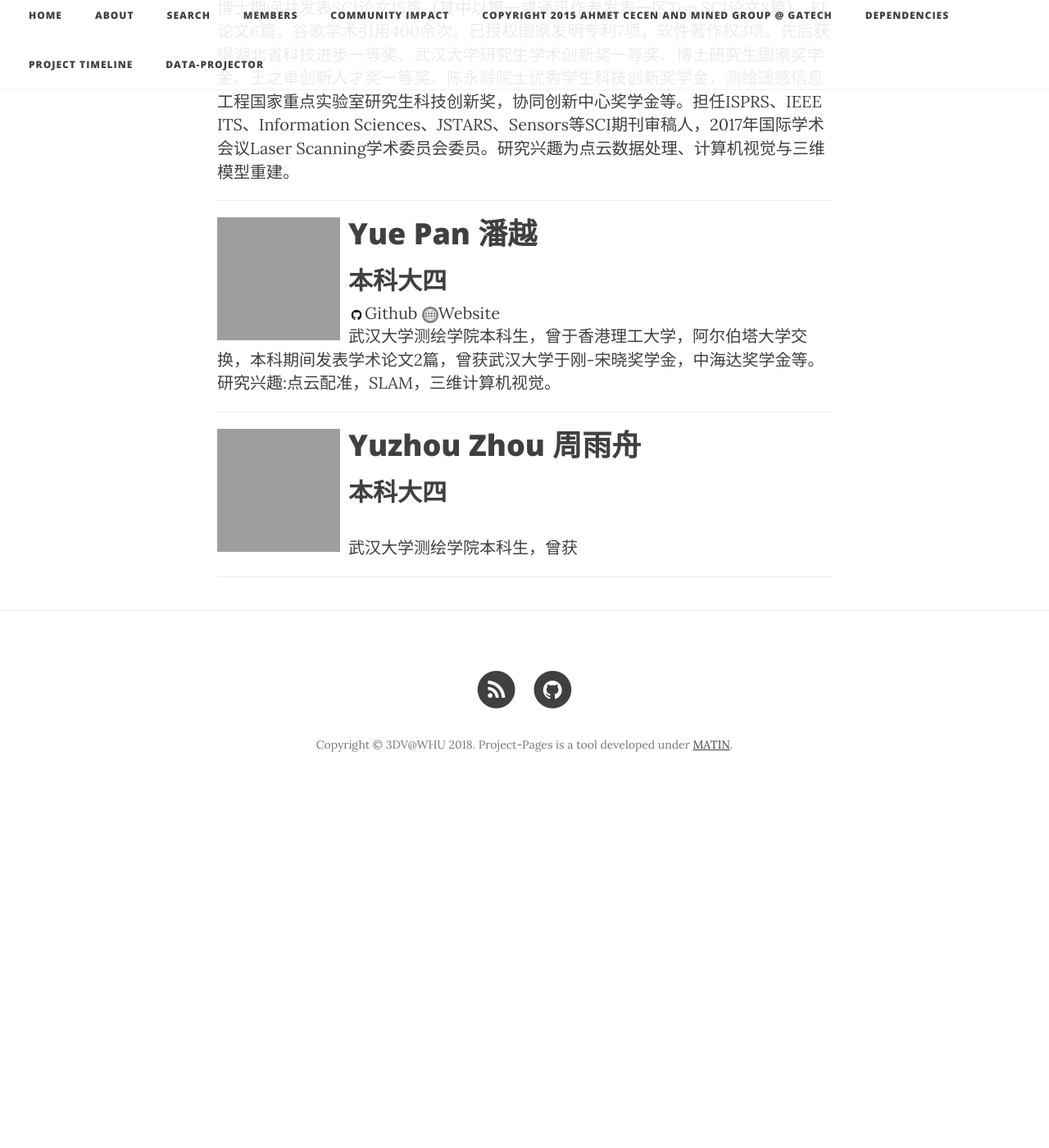
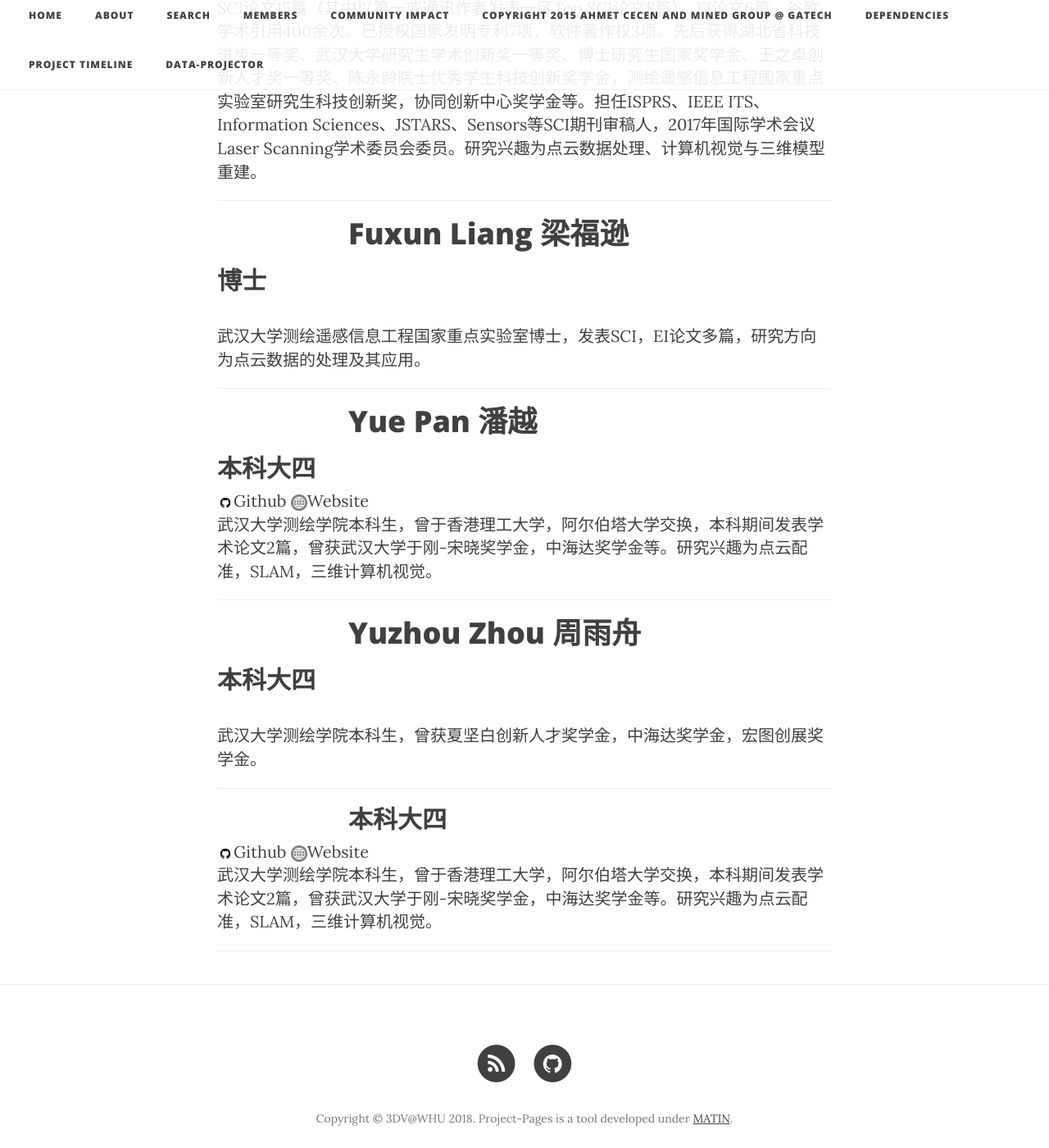
Before and after one commit to 3dvwhu/3dvwhu.github.io, a Jekyll site: the page built from members.html, in a window 1280 px wide and 1400 px high, scrolled down 552 px. Shown: the whole window at 82% size. Built offline with Jekyll 4.4.1, drawn with Linux system fonts in a browser that asks for light colours; nearby versions of some CDN libraries; before the commit the page ends 1536 px from its top, so only the background shows below that; grey boxes are pictures that could not be loaded.

Commit message:
Update members.yml

```diff
--- a/_data/members.yml
+++ b/_data/members.yml
@@ -2,21 +2,36 @@
 
 - name: Zhen Dong 董震
   role: 博士后
-  img: https://avatars1.githubusercontent.com/u/7231251?v=3&s=460
   gplus: https://plus.google.com/+AhmetCecen-GPlus
   bio: 武汉大学测绘遥感信息工程国家重点实验室博士后，美国卡内基梅隆大学机器人研究所联合培养博士研究生，2018年博士后创新人才支持计划获得者。博士期间共发表SCI论文15篇（其中以第一或通讯作者发表一区Top SCI论文8篇）、EI论文6篇，谷歌学术引用400余次。已授权国家发明专利7项，软件著作权3项。先后获得湖北省科技进步一等奖、武汉大学研究生学术创新奖一等奖、博士研究生国家奖学金、王之卓创新人才奖一等奖、陈永龄院士优秀学生科技创新奖学金，测绘遥感信息工程国家重点实验室研究生科技创新奖，协同创新中心奖学金等。担任ISPRS、IEEE ITS、Information Sciences、JSTARS、Sensors等SCI期刊审稿人，2017年国际学术会议Laser Scanning学术委员会委员。研究兴趣为点云数据处理、计算机视觉与三维模型重建。
   visible: true
 
+- name: Fuxun Liang 梁福逊
+  role: 博士
+  bio:  武汉大学测绘遥感信息工程国家重点实验室博士，发表SCI，EI论文多篇，研究方向为点云数据的处理及其应用。
+  visible: true
+
 - name: Yue Pan 潘越
   role: 本科大四
-  img: https://avatars0.githubusercontent.com/u/11926298?v=3&s=460
   github: YuePanEdward
-  bio: 武汉大学测绘学院本科生，曾于香港理工大学，阿尔伯塔大学交换，本科期间发表学术论文2篇，曾获武汉大学于刚-宋晓奖学金，中海达奖学金等。研究兴趣:点云配准，SLAM，三维计算机视觉。
+  bio: 武汉大学测绘学院本科生，曾于香港理工大学，阿尔伯塔大学交换，本科期间发表学术论文2篇，曾获武汉大学于刚-宋晓奖学金，中海达奖学金等。研究兴趣为点云配准，SLAM，三维计算机视觉。
   url: yuepanedward.github.io
   visible: true
 
 - name: Yuzhou Zhou 周雨舟
   role: 本科大四
-  img: https://avatars1.githubusercontent.com/u/6601815?v=3&s=400
+  bio: 武汉大学测绘学院本科生，曾获夏坚白创新人才奖学金，中海达奖学金，宏图创展奖学金。
+  visible: true
+
+- name:
+  role: 本科大四
+  github: YuePanEdward
+  bio: 武汉大学测绘学院本科生，曾于香港理工大学，阿尔伯塔大学交换，本科期间发表学术论文2篇，曾获武汉大学于刚-宋晓奖学金，中海达奖学金等。研究兴趣为点云配准，SLAM，三维计算机视觉。
+  url: yuepanedward.github.io
+  visible: true
+
+- name: Yuzhou Zhou 周雨舟
+  img:
+  role: 本科大四
   bio: 武汉大学测绘学院本科生，曾获
-  visible: true
+  visible: false
```
